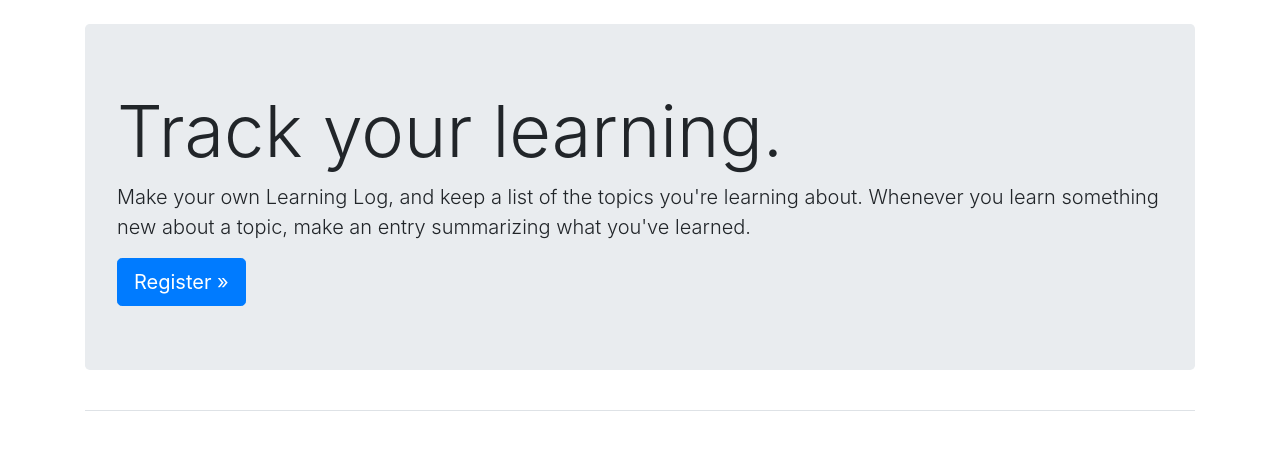
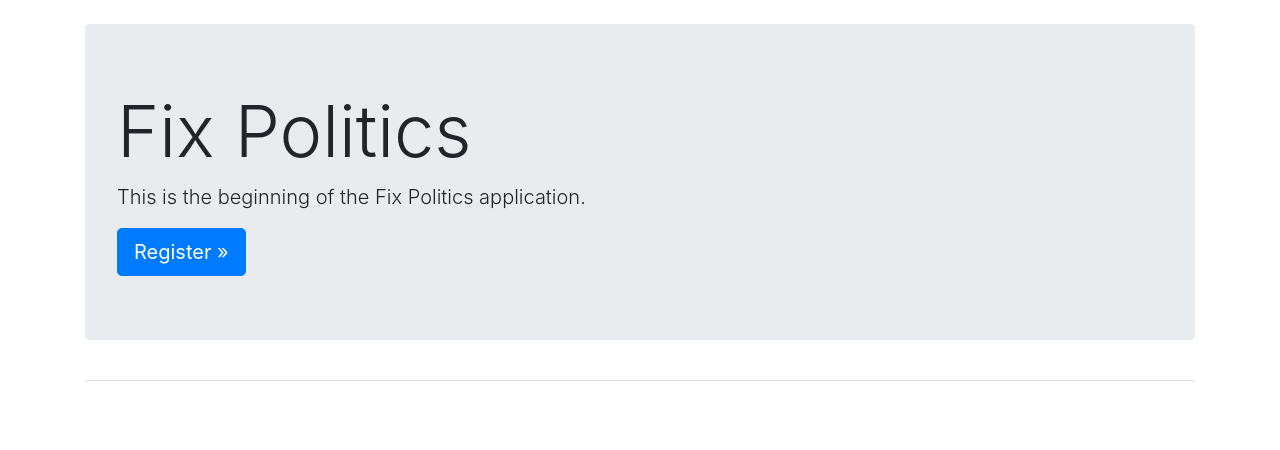
Before and after one commit to Call-for-Code-for-Racial-Justice/Legit-Info, a Django app: page / in a window 1280 px wide. Shown: the part 58-508 px from the top of the page. Run offline with Django 3.2, Linux system fonts and the light colour scheme; some libraries are stand-ins or nearby versions.

Commit message:
changed index.html

```diff
--- a/learning_logs/templates/learning_logs/index.html
+++ b/learning_logs/templates/learning_logs/index.html
@@ -2,11 +2,9 @@
 
 {% block page_header %}
 <div class="jumbotron">
-<h1 class="display-3">Track your learning.</h1>
+<h1 class="display-3">Fix Politics</h1>
 
-<p class="lead">Make your own Learning Log, and keep a list of the
-           topics you're learning about. Whenever you learn something new
-           about a topic, make an entry summarizing what you've learned.</p>
+<p class="lead">This is the beginning of the Fix Politics application.</p>
 
 <a class="btn btn-lg btn-primary" href="{% url 'users:register' %}"
            role="button">Register &raquo;</a>
```
